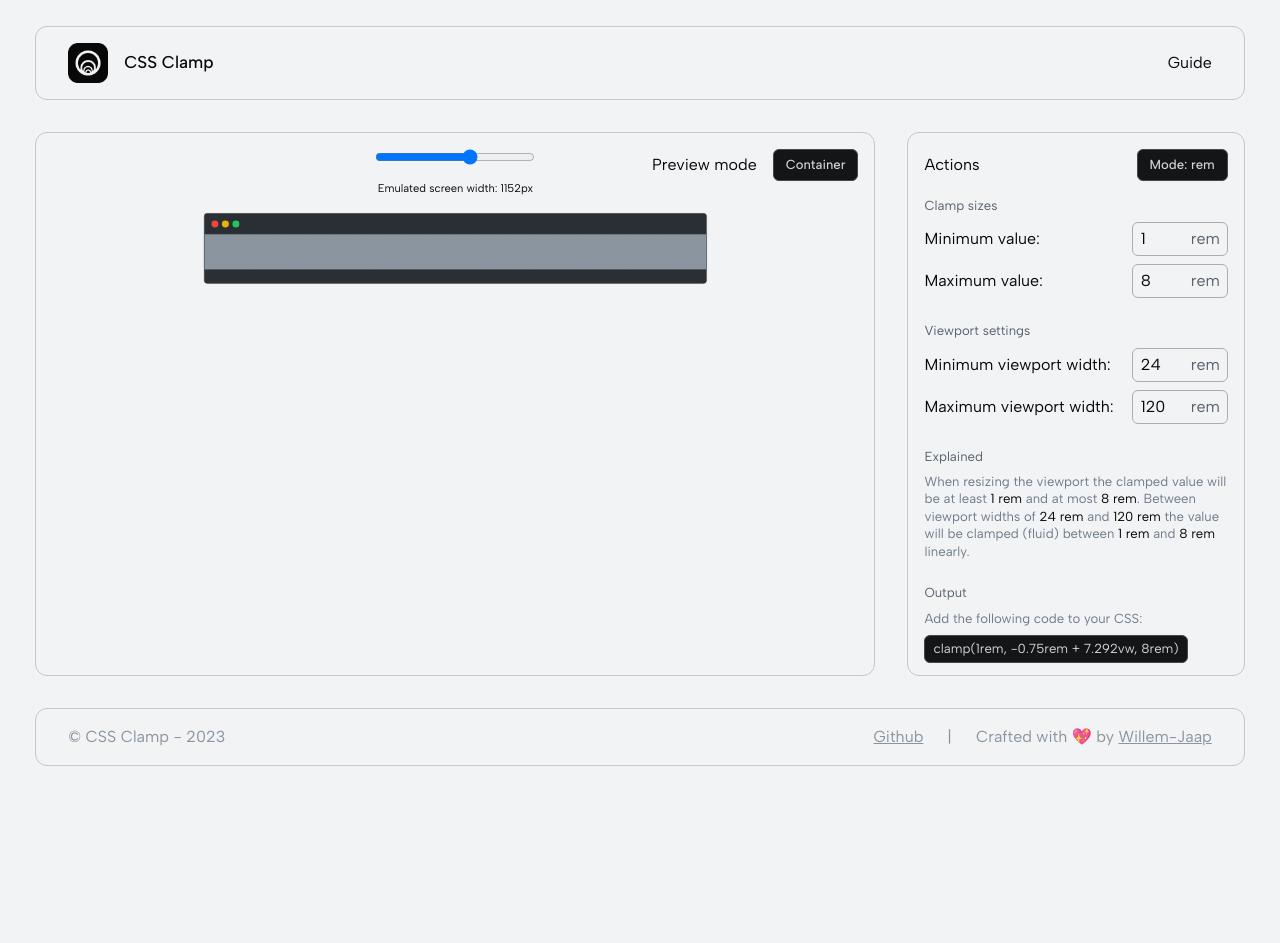
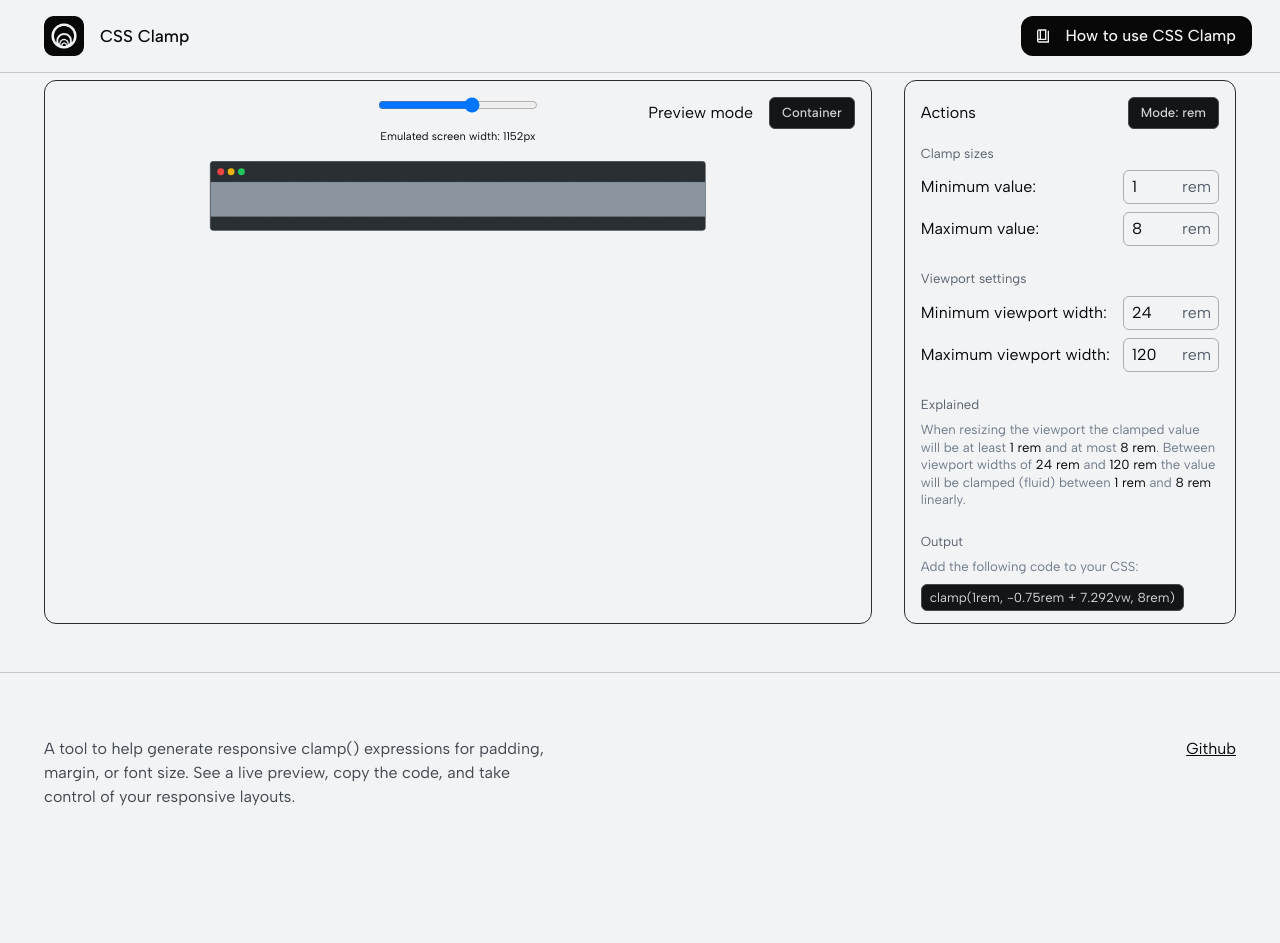
Before and after one commit to Willem-Jaap/cssclamp, a Next.js app: page / in a window 1280 px wide. Shown: the top 943 px of the page. Before the commit the page ends 800 px from the top, so only its background shows below. Built offline with nearby package versions, Linux system fonts and the light colour scheme.

Commit message:
feat: add new footer design

```diff
--- a/src/app/layout.tsx
+++ b/src/app/layout.tsx
@@ -13,11 +13,11 @@ const RootLayout = ({ children }: PropsWithChildren) => {
     return (
         <html className={`${albertSansFont.variable}`}>
             <body className="overflow-x-hidden bg-neutral-50 font-sans text-neutral-950">
-                <div className="mt-[clamp(1rem,_0.8rem_+_1vw,_2rem)] flex flex-col gap-4 px-[clamp(1rem,_0.6rem_+_2vw,_3rem)] md:mx-auto md:max-w-[120rem] md:gap-8">
-                    <Header />
+                <Header />
+                <div className="mt-20 flex flex-col gap-4 px-[clamp(1rem,_0.25rem_+_3.125vw,_4rem)] md:mx-auto md:max-w-[120rem] md:gap-8">
                     {children}
-                    <Footer />
                 </div>
+                <Footer />
                 <Analytics />
             </body>
         </html>
--- a/src/app/page.tsx
+++ b/src/app/page.tsx
@@ -12,10 +12,10 @@ const Page = () => {
     return (
         <FormProvider {...methods}>
             <div className="flex flex-col gap-4 md:flex-row md:gap-8">
-                <div className="flex-1 rounded-xl border border-neutral-200">
+                <div className="flex-1 rounded-xl border border-neutral-800">
                     <Preview />
                 </div>
-                <div className="flex h-[calc(100vh-16rem)] flex-[0.4] flex-col overflow-hidden overflow-y-auto rounded-xl border border-neutral-200 md:max-w-sm">
+                <div className="flex h-[calc(100vh-16rem)] flex-[0.4] flex-col overflow-hidden overflow-y-auto rounded-xl border border-neutral-800 md:max-w-sm">
                     <Actions />
                 </div>
             </div>
--- a/src/components/layout/footer.tsx
+++ b/src/components/layout/footer.tsx
@@ -2,9 +2,14 @@ import Link from 'next/link';
 
 const Footer = () => {
     return (
-        <footer className="flex flex-col justify-between gap-2 rounded-xl border border-neutral-200 px-8 py-4 md:flex-row">
-            <span className="text-neutral-400">© CSS Clamp - {new Date().getFullYear()} </span>
-            <span className="text-neutral-400">
+        <footer className="mt-12 border-t border-t-neutral-200">
+            <div className="flex justify-between px-[clamp(1rem,_0.25rem_+_3.125vw,_4rem)] pt-16">
+                <p className="max-w-lg text-neutral-700">
+                    A tool to help generate responsive clamp() expressions for padding, margin, or
+                    font size. See a live preview, copy the code, and take control of your
+                    responsive layouts.
+                </p>
+                <div>
                     <Link
                         href="https://github.com/Willem-Jaap/cssclamp"
                         target="_blank"
@@ -12,7 +17,15 @@ const Footer = () => {
                         className="underline hover:text-neutral-200">
                         Github
                     </Link>
-                <span className="px-6">|</span>
+                </div>
+            </div>
+            <span className="mt-24 block translate-y-6 whitespace-nowrap px-[clamp(1rem,_0.25rem_+_3.125vw,_4rem)] text-[8rem] font-medium leading-none">
+                CSS Clamp
+            </span>
+            <div className="relative border-t border-t-neutral-200 bg-neutral-50 px-[clamp(1rem,_0.25rem_+_3.125vw,_4rem)] py-4">
+                <span className="text-neutral-400">© CSS Clamp - {new Date().getFullYear()} </span>
+
+                <span className="text-neutral-400">
                     Crafted with <span>💖</span> by{' '}
                     <Link
                         href="https://willemjaap.com"
@@ -22,6 +35,7 @@ const Footer = () => {
                         Willem-Jaap
                     </Link>
                 </span>
+            </div>
         </footer>
     );
 };
--- a/src/components/layout/header.tsx
+++ b/src/components/layout/header.tsx
@@ -4,7 +4,7 @@ import Logo from '~/components/misc/logo';
 
 const Header = () => {
     return (
-        <header className="flex items-center justify-between gap-4 rounded-xl border border-neutral-200 py-4 pl-8 pr-4">
+        <header className="fixed top-0 z-50 flex w-full items-center justify-between gap-4 border-b border-b-neutral-200 bg-neutral-50 px-[clamp(1rem,_0.25rem_+_3.125vw,_4rem)] py-4">
             <Link href="/">
                 <Logo />
             </Link>
@@ -13,8 +13,19 @@ const Header = () => {
                     <li>
                         <Link
                             href="/guide"
-                            className="rounded-lg px-4 py-2 transition-colors duration-200 hover:bg-neutral-800">
-                            Guide
+                            className="-mr-4 flex h-10 items-center gap-4 whitespace-nowrap rounded-xl bg-neutral-950 px-4 py-2 font-medium text-neutral-50 transition-colors duration-200 hover:bg-neutral-900">
+                            <svg
+                                width="12"
+                                height="14"
+                                viewBox="0 0 12 14"
+                                fill="none"
+                                xmlns="http://www.w3.org/2000/svg">
+                                <path
+                                    d="M2 13.6667C1.44444 13.6667 0.972222 13.4722 0.583333 13.0833C0.194444 12.6944 0 12.2222 0 11.6667V2.33333C0 1.77777 0.194444 1.30555 0.583333 0.916662C0.972222 0.527773 1.44444 0.333328 2 0.333328H9.33333V11H2C1.81111 11 1.65278 11.0639 1.525 11.1917C1.39722 11.3194 1.33333 11.4778 1.33333 11.6667C1.33333 11.8555 1.39722 12.0139 1.525 12.1417C1.65278 12.2694 1.81111 12.3333 2 12.3333H10.6667V1.66666H12V13.6667H2ZM4 9.66666H8V1.66666H4V9.66666ZM2.66667 9.66666V1.66666H2C1.81111 1.66666 1.65278 1.73055 1.525 1.85833C1.39722 1.98611 1.33333 2.14444 1.33333 2.33333V9.78333C1.44444 9.74999 1.55278 9.72222 1.65833 9.69999C1.76389 9.67777 1.87778 9.66666 2 9.66666H2.66667Z"
+                                    fill="#F1F3F5"
+                                />
+                            </svg>
+                            How to use CSS Clamp
                         </Link>
                     </li>
                 </menu>
--- a/src/components/misc/logo.tsx
+++ b/src/components/misc/logo.tsx
@@ -9,7 +9,7 @@ const Logo = () => {
                 width={40}
                 height={40}
             />
-            <span className="text-lg font-medium">CSS Clamp</span>
+            <span className="whitespace-nowrap text-lg font-medium">CSS Clamp</span>
         </div>
     );
 };
```
Lines whose indentation alone changed are shown as unchanged.
